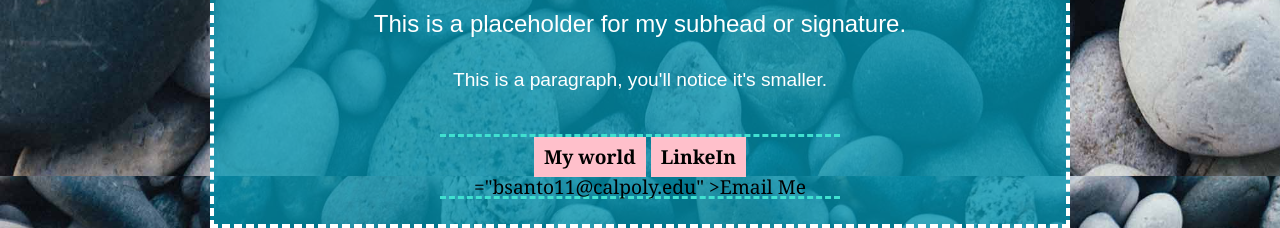
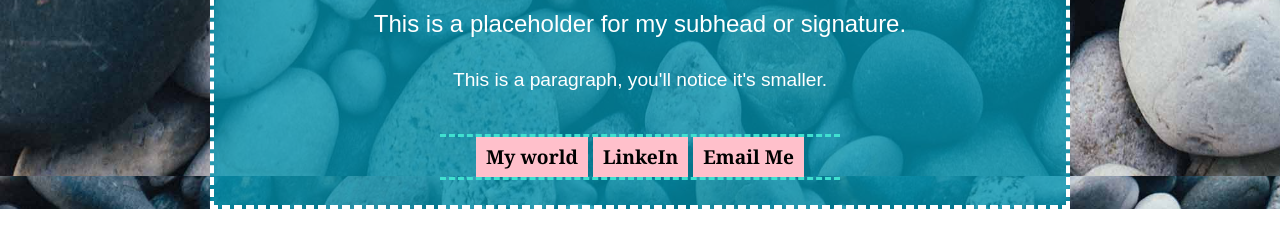
Before and after one commit to bellasantos22/Contact-Page-2, a plain HTML site: page index.html in a window 1280 px wide. Shown: the part 724-952 px from the top of the page. Drawn offline with Linux system fonts and the light colour scheme; a web font is replaced by a local one.

Commit message:
Update index.html

```diff
--- a/index.html
+++ b/index.html
@@ -27,7 +27,7 @@ width="600">
         </li><a href="https://www.behance.net"> My world</a>
         <li><a href="https://www.linkedin.com/in/copy-yourlinkedin-address-here"
 target="_blank">LinkeIn </a><li>
-        </li>="bsanto11@calpoly.edu" >Email Me </a></li>
+        </li><a href=mailto:"bsanto11@calpoly.edu" >Email Me </a></li>
         </ul>
     </nav>
 </nav>
```
